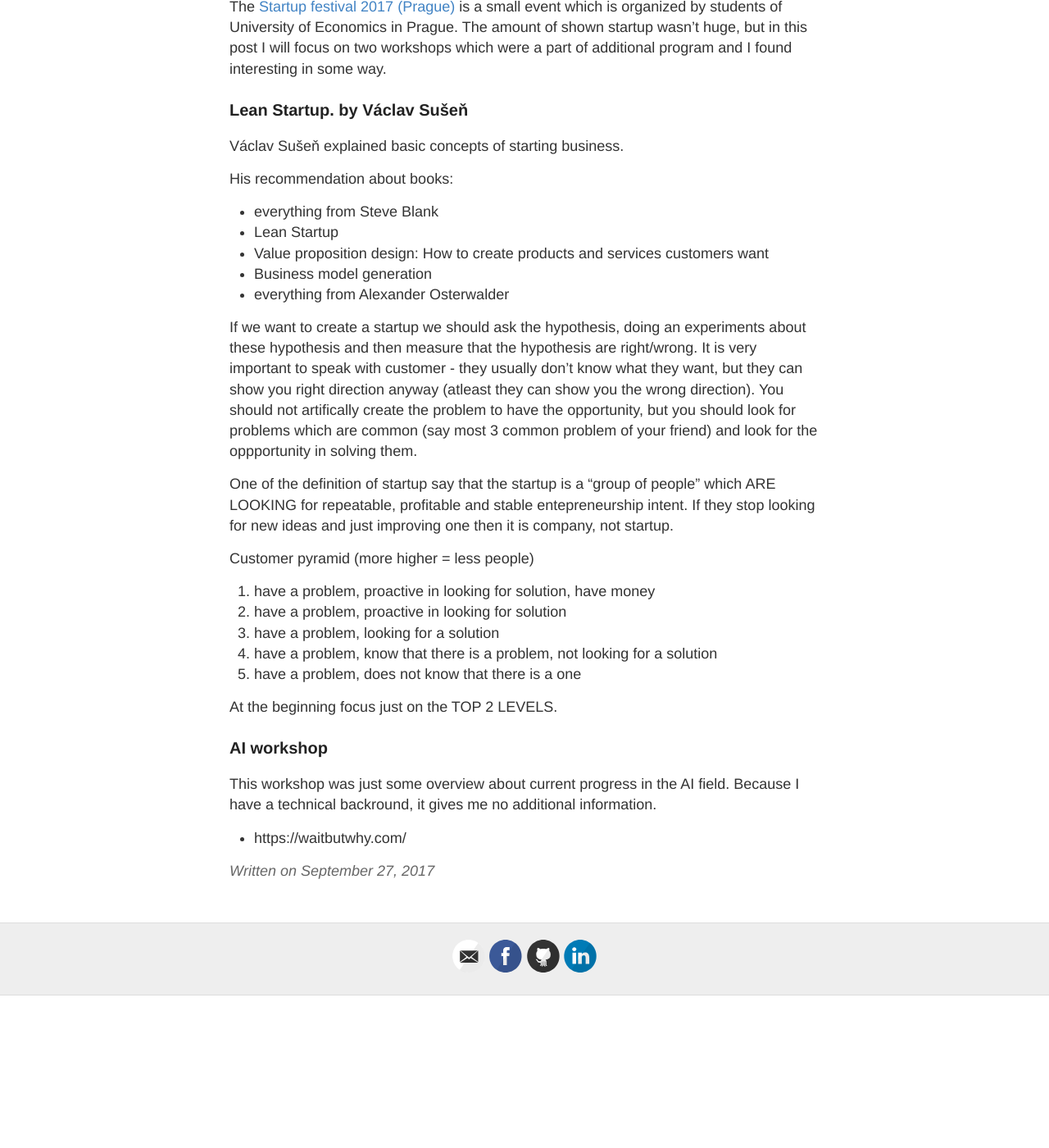
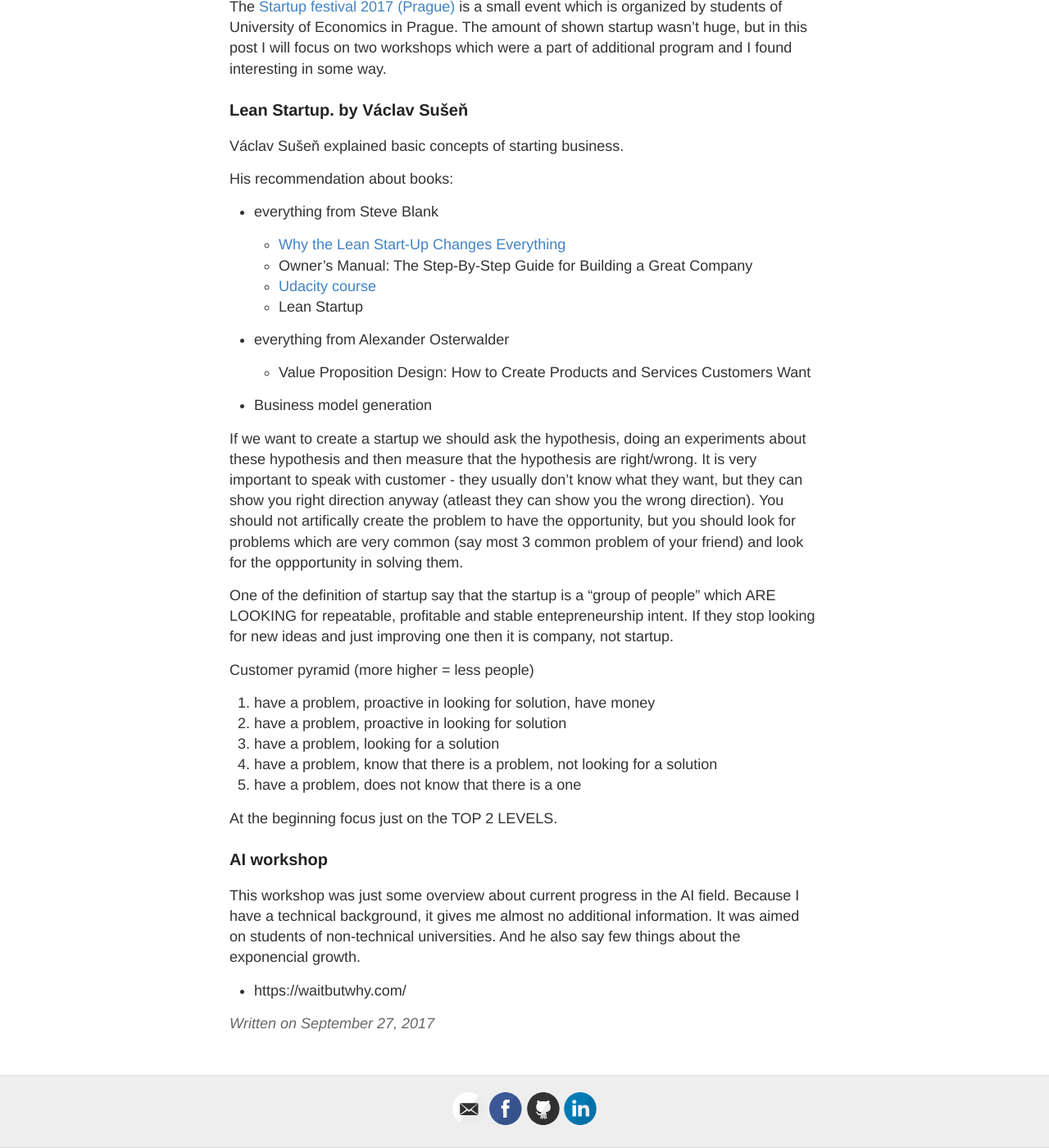
Before and after one commit to petrLorenc/petrLorenc.github.io, a Jekyll site: the page built from _posts/2017-9-27-Startup-Festival.md, in a window 1280 px wide and 1400 px high, scrolled down 520 px. Shown: the whole window at 82% size. Built offline with Jekyll 4.4.1, drawn with Linux system fonts in a browser that asks for light colours; comment, search, counter and statistics services are not loaded; before the commit the page ends 1734 px from its top, so only the background shows below that.

Commit message:
few changes

```diff
--- a/_posts/2017-9-27-Startup-Festival.md
+++ b/_posts/2017-9-27-Startup-Festival.md
@@ -13,12 +13,19 @@
 His recommendation about books:
 
 - everything from Steve Blank
-- Lean Startup
-- Value proposition design: How to create products and services customers want
-- Business model generation
+
+	- <a href="https://hbr.org/2013/05/why-the-lean-start-up-changes-everything/ar/1">Why the Lean Start-Up Changes Everything</a>
+	- Owner’s Manual: The Step-By-Step Guide for Building a Great Company
+	- <a href="https://www.udacity.com/course/how-to-build-a-startup--ep245">Udacity course</a>
+	- Lean Startup
+
 - everything from Alexander Osterwalder
 
-If we want to create a startup we should ask the hypothesis, doing an experiments about these hypothesis and then measure that the hypothesis are right/wrong. It is very important to speak with customer - they usually don't know what they want, but they can show you right direction anyway (atleast they can show you the wrong direction). You should not artifically create the problem to have the opportunity, but you should look for problems which are common (say most 3 common problem of your friend) and look for the oppportunity in solving them.
+    - Value Proposition Design: How to Create Products and Services Customers Want
+
+- Business model generation
+
+If we want to create a startup we should ask the hypothesis, doing an experiments about these hypothesis and then measure that the hypothesis are right/wrong. It is very important to speak with customer - they usually don't know what they want, but they can show you right direction anyway (atleast they can show you the wrong direction). You should not artifically create the problem to have the opportunity, but you should look for problems which are very common (say most 3 common problem of your friend) and look for the oppportunity in solving them.
 
 One of the definition of startup say that the startup is a "group of people" which ARE LOOKING for repeatable, profitable and stable entepreneurship intent. If they stop looking for new ideas and just improving one then it is company, not startup.
 
@@ -33,6 +40,6 @@
 
 ### AI workshop
 
-This workshop was just some overview about current progress in the AI field. Because I have a technical backround, it gives me no additional information.
+This workshop was just some overview about current progress in the AI field. Because I have a technical background, it gives me almost no additional information. It was aimed on students of non-technical universities. And he also say few things about the exponencial growth.
 
 - https://waitbutwhy.com/
```
